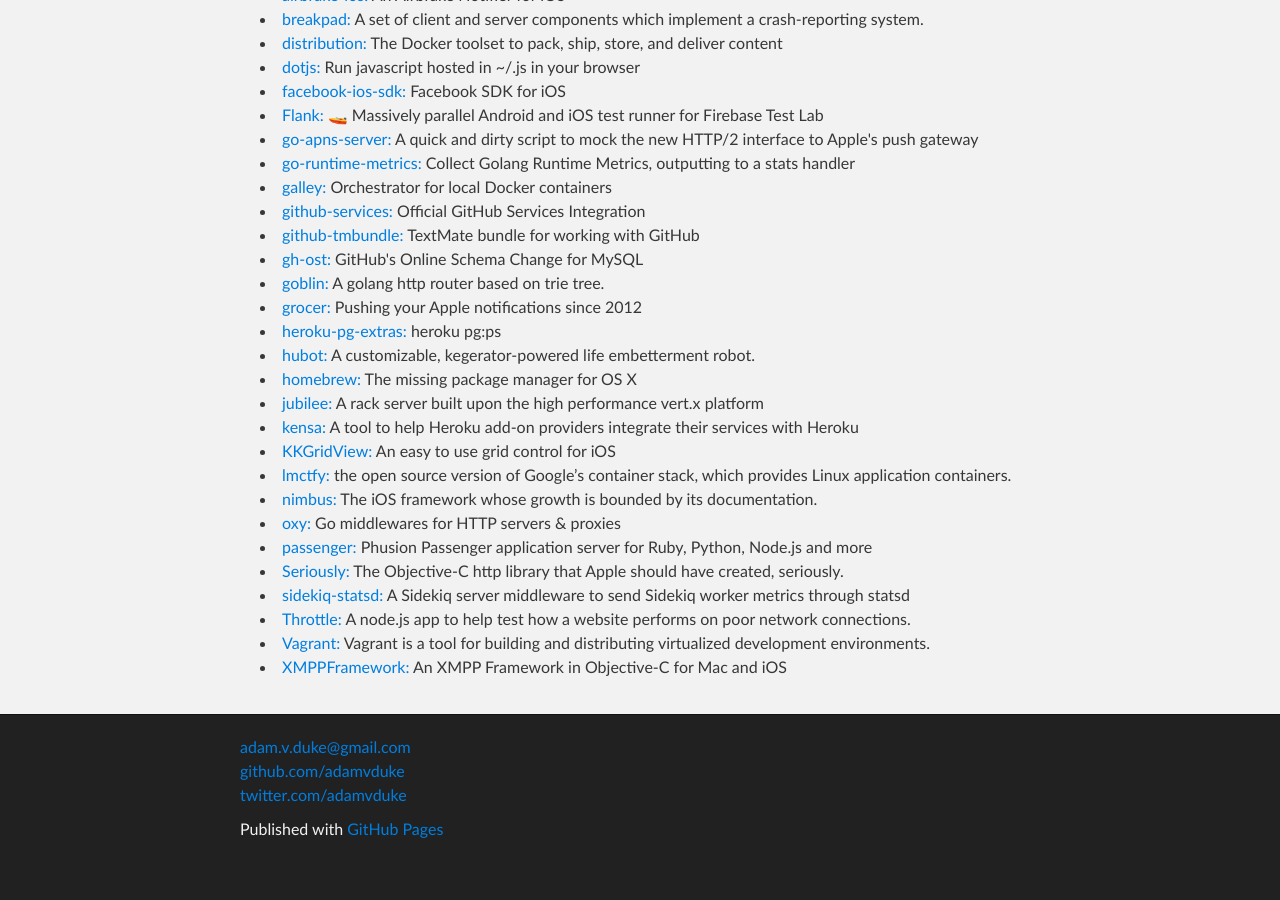
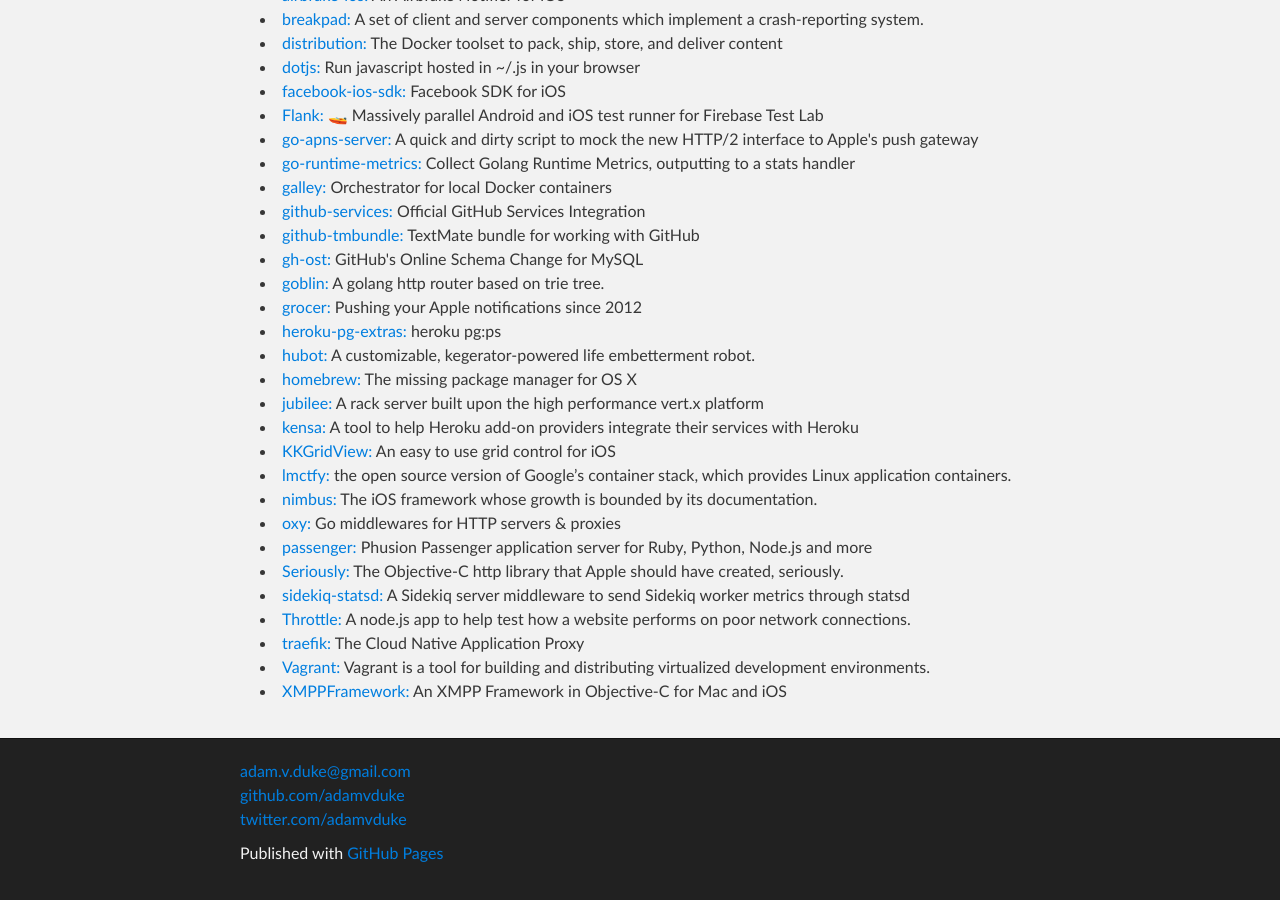
Before and after one commit to adamvduke/adamvduke.github.com, a Jekyll site: the page built from index.md, in a window 1280 px wide and 900 px high, scrolled down 1386 px. Built offline with Jekyll 4.4.1, drawn with Linux system fonts in a browser that asks for light colours; before the commit the page ends 2262 px from its top, so only the background shows below that.

Commit message:
add traefik

```diff
--- a/index.md
+++ b/index.md
@@ -72,6 +72,7 @@
     <li><a href="https://github.com/probablycorey/seriously/commits?author=adamvduke" target="_blank">Seriously:</a> The Objective-C http library that Apple should have created, seriously. </li>
     <li><a href="https://github.com/phstc/sidekiq-statsd/commits?author=adamvduke" target="_blank">sidekiq-statsd:</a> A Sidekiq server middleware to send Sidekiq worker metrics through statsd</li>
     <li><a href="https://github.com/dmolsen/Throttle/commits?author=adamvduke" target="_blank">Throttle:</a> A node.js app to help test how a website performs on poor network connections. </li>
+    <li><a href="https://github.com/traefik/traefik/commits?author=adamvduke" target="_blank">traefik:</a> The Cloud Native Application Proxy </li>
     <li><a href="https://github.com/hashicorp/vagrant/issues?q=is%3Apr%20state%3Aclosed%20author%3Aadamvduke" target="_blank">Vagrant:</a> Vagrant is a tool for building and distributing virtualized development environments. </li>
     <li><a href="https://github.com/robbiehanson/XMPPFramework/commits?author=adamvduke" target="_blank">XMPPFramework:</a> An XMPP Framework in Objective-C for Mac and iOS </li>
   </ul>
```
